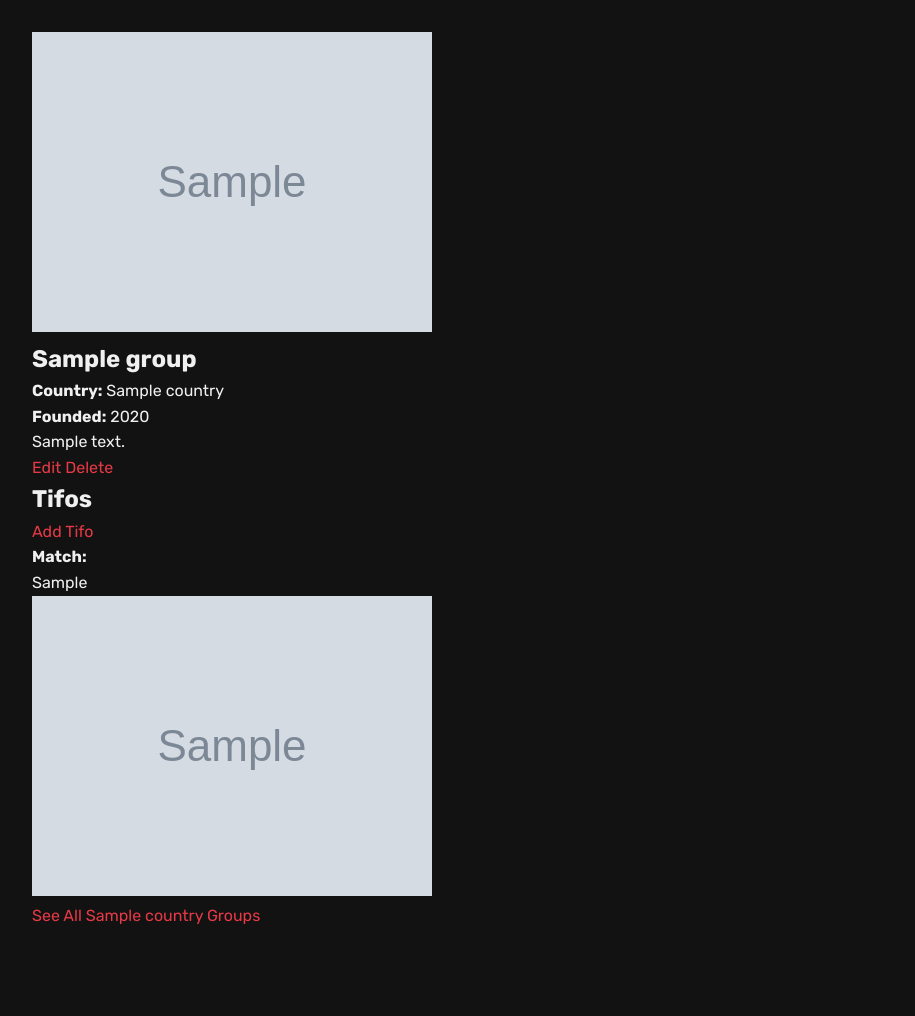
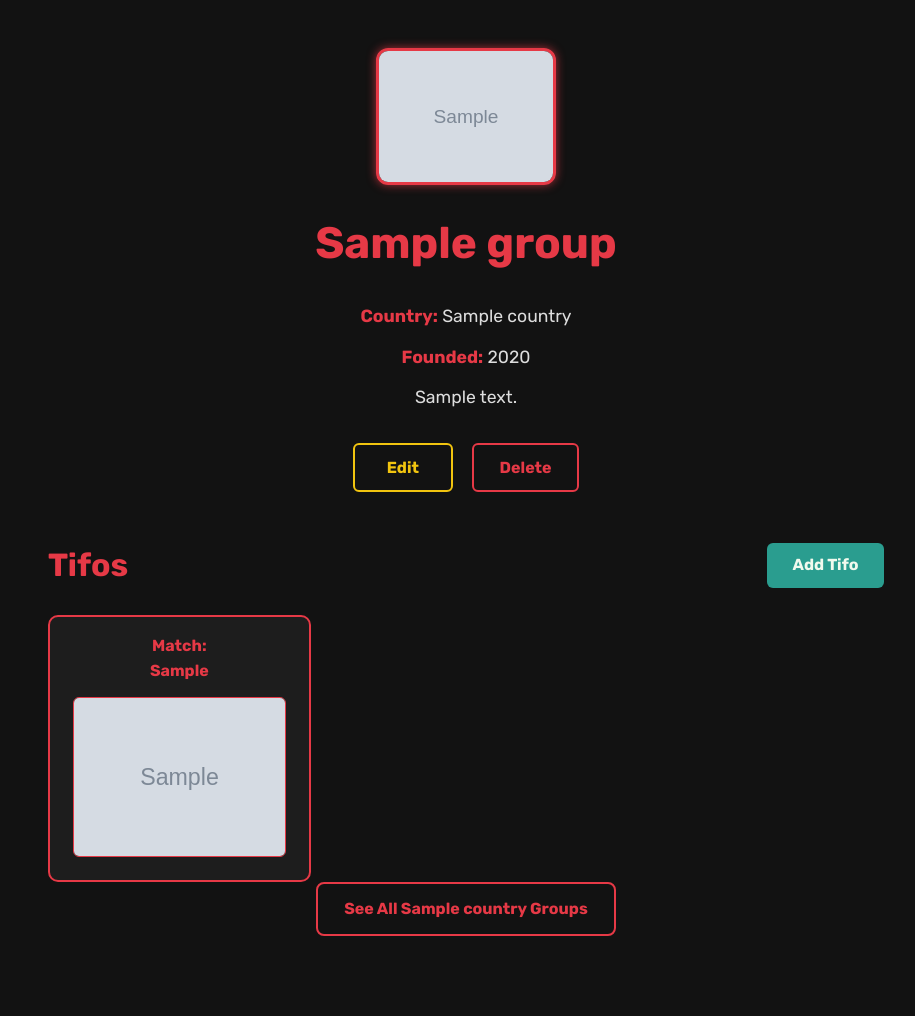
Before and after one commit to pegasus1911/ultras, a Django app: page /groups/1/ in a window 1280 px wide. Shown: the part 66-1082 px from the top of the page, without its empty margins (174-1089 px from the left). Before the commit the page ends 990 px from the top, so only its background shows below. Run offline with Django 5.2, Linux system fonts and the light colour scheme; a user stored in the database is signed in; tables that the repository leaves empty hold one stand-in row (values such as "Sample post"); grey boxes marked "Sample" are stand-in pictures.

Commit message:
finished styling group and country pages

```diff
--- /dev/null
+++ b/main/static/css/group-details.css
@@ -0,0 +1,238 @@
+/* group-detail.css */
+
+.group-detail-container {
+  max-width: 900px;
+  margin: 3rem auto 5rem;
+  padding: 0 1rem;
+  color: #f0f0f0;
+  font-family: 'Rubik', sans-serif;
+}
+
+/* Group Header */
+.group-header {
+  text-align: center;
+  margin-bottom: 3rem;
+}
+
+.group-header h1 {
+  font-size: 2.75rem;
+  font-weight: 700;
+  color: #e63946;
+  margin-top: 1rem;
+  margin-bottom: 1.5rem;
+}
+
+/* Group Logo */
+.group-logo {
+  max-width: 180px;
+  max-height: 180px;
+  border-radius: 12px;
+  object-fit: contain;
+  border: 3px solid #e63946;
+  box-shadow: 0 0 10px rgba(230, 57, 70, 0.7);
+}
+
+/* Group Info */
+.group-info p {
+  font-size: 1.1rem;
+  margin-bottom: 0.75rem;
+  max-width: 600px;
+  margin-left: auto;
+  margin-right: auto;
+  color: #ddd;
+}
+
+.group-info p strong {
+  color: #e63946;
+}
+
+/* Group Actions Buttons */
+.group-actions {
+  margin-top: 2rem;
+  display: flex;
+  justify-content: center;
+  gap: 1.2rem;
+  flex-wrap: wrap;
+}
+
+.btn {
+  padding: 0.6rem 1.6rem;
+  border-radius: 6px;
+  font-weight: 700;
+  text-decoration: none;
+  cursor: pointer;
+  transition: background-color 0.3s ease, color 0.3s ease;
+  border: 2px solid transparent;
+  font-family: 'Rubik', sans-serif;
+  user-select: none;
+  display: inline-block;
+  text-align: center;
+  min-width: 100px;
+}
+
+.btn.warn {
+  background-color: transparent;
+  border-color: #f1c40f; /* Yellow-ish */
+  color: #f1c40f;
+}
+
+.btn.warn:hover,
+.btn.warn:focus {
+  background-color: #f1c40f;
+  color: #121212;
+  outline: none;
+}
+
+.btn.danger {
+  background-color: transparent;
+  border-color: #e63946;
+  color: #e63946;
+}
+
+.btn.danger:hover,
+.btn.danger:focus {
+  background-color: #e63946;
+  color: #f1faee;
+  outline: none;
+}
+
+/* Tifo Section */
+.tifo-section {
+  max-width: 900px;
+  margin: 0 auto 4rem;
+}
+
+.tifo-header {
+  display: flex;
+  justify-content: space-between;
+  align-items: center;
+  margin-bottom: 1.5rem;
+  flex-wrap: wrap;
+  gap: 1rem;
+}
+
+.tifo-header h2 {
+  font-size: 2rem;
+  font-weight: 700;
+  color: #e63946;
+}
+
+.btn-success {
+  background-color: #2a9d8f; /* teal */
+  color: #f1faee;
+  border: none;
+}
+
+.btn-success:hover,
+.btn-success:focus {
+  background-color: #21867a;
+  outline: none;
+}
+
+/* Tifo Grid */
+.tifo-grid {
+  display: grid;
+  grid-template-columns: repeat(auto-fill, minmax(220px, 1fr));
+  gap: 1.5rem;
+}
+
+.tifo-card {
+  background-color: #1d1d1d;
+  border: 2px solid #e63946;
+  border-radius: 10px;
+  padding: 1rem;
+  display: flex;
+  flex-direction: column;
+  align-items: center;
+  transition: box-shadow 0.3s ease;
+  color: #f0f0f0;
+  cursor: pointer;
+}
+
+.tifo-card:hover,
+.tifo-card:focus-within {
+  box-shadow: 0 0 15px #e63946;
+  outline: none;
+}
+
+.tifo-card p {
+  font-weight: 700;
+  margin-bottom: 0.8rem;
+  text-align: center;
+  color: #e63946;
+}
+
+.tifo-card img {
+  width: 100%;
+  height: 160px;
+  object-fit: cover;
+  border-radius: 6px;
+  border: 1.5px solid #e63946;
+  transition: transform 0.3s ease;
+}
+
+.tifo-card:hover img,
+.tifo-card:focus-within img {
+  transform: scale(1.05);
+}
+
+/* No tifos message */
+.no-tifos {
+  text-align: center;
+  font-style: italic;
+  font-size: 1.2rem;
+  color: #bbb;
+  margin: 2rem 0;
+}
+
+/* Button to see all groups */
+.btn-secondary {
+  display: block;
+  margin: 0 auto;
+  max-width: 300px;
+  background-color: transparent;
+  border: 2px solid #e63946;
+  color: #e63946;
+  font-weight: 700;
+  padding: 0.75rem 1.5rem;
+  border-radius: 8px;
+  text-align: center;
+  text-decoration: none;
+  transition: background-color 0.3s ease, color 0.3s ease;
+}
+
+.btn-secondary:hover,
+.btn-secondary:focus {
+  background-color: #e63946;
+  color: #f1faee;
+  outline: none;
+}
+
+/* Responsive */
+
+@media (max-width: 768px) {
+  .group-logo {
+    max-width: 140px;
+    max-height: 140px;
+  }
+
+  .tifo-header {
+    flex-direction: column;
+    align-items: flex-start;
+    gap: 0.75rem;
+  }
+
+  .tifo-grid {
+    grid-template-columns: 1fr 1fr;
+  }
+}
+
+@media (max-width: 480px) {
+  .group-header h1 {
+    font-size: 2rem;
+  }
+
+  .tifo-grid {
+    grid-template-columns: 1fr;
+  }
+}
--- a/main/templates/groups/detail.html
+++ b/main/templates/groups/detail.html
@@ -2,9 +2,8 @@
 {% load static %}
 
 {% block head %}
-
+<link rel="stylesheet" href="{% static 'css/group-details.css' %}">
 {% endblock %}
-
 {% block content %}
 <section class="group-detail-container">
   <div class="group-header">
--- a/main/templates/groups/group_confirm_delete.html
+++ b/main/templates/groups/group_confirm_delete.html
@@ -1,4 +1,9 @@
 {% extends 'base.html' %}
+{% load static %}
+
+{% block head %}
+<link rel="stylesheet" href="{% static 'css/group-delete.css' %}">
+{% endblock %}
 {% block content %}
 <div class="page-header">
   <h1>Delete Group?</h1>
--- a/main/templates/groups/group_form.html
+++ b/main/templates/groups/group_form.html
@@ -2,7 +2,7 @@
 {% load static %}
 
 {% block head %}
-
+<link rel="stylesheet" href="{% static 'css/group-form.css' %}">
 {% endblock %}
 
 {% block content %}
--- a/main/templates/main/countries.html
+++ b/main/templates/main/countries.html
@@ -1,8 +1,7 @@
 {% extends 'base.html' %}
 {% load static %}
-
 {% block head %}
-
+<link rel="stylesheet" href="{% static 'css/countries.css' %}">
 {% endblock %}
 
 {% block content %}
--- a/main/templates/main/country_detail.html
+++ b/main/templates/main/country_detail.html
@@ -2,7 +2,7 @@
 {% load static %}
 
 {% block head %}
-
+<link rel="stylesheet" href="{% static 'css/country-details.css' %}">
 {% endblock %}
 
 {% block content %}
```
Also changed, not shown: main/static/css/countries.css (added, +138 -0 lines), main/static/css/country-details.css (added, +136 -0 lines), main/static/css/group-delete.css (added, +90 -0 lines), main/static/css/group-form.css (added, +109 -0 lines), media/group_logos/pegaus_tifo_uwk.jpg (added).
